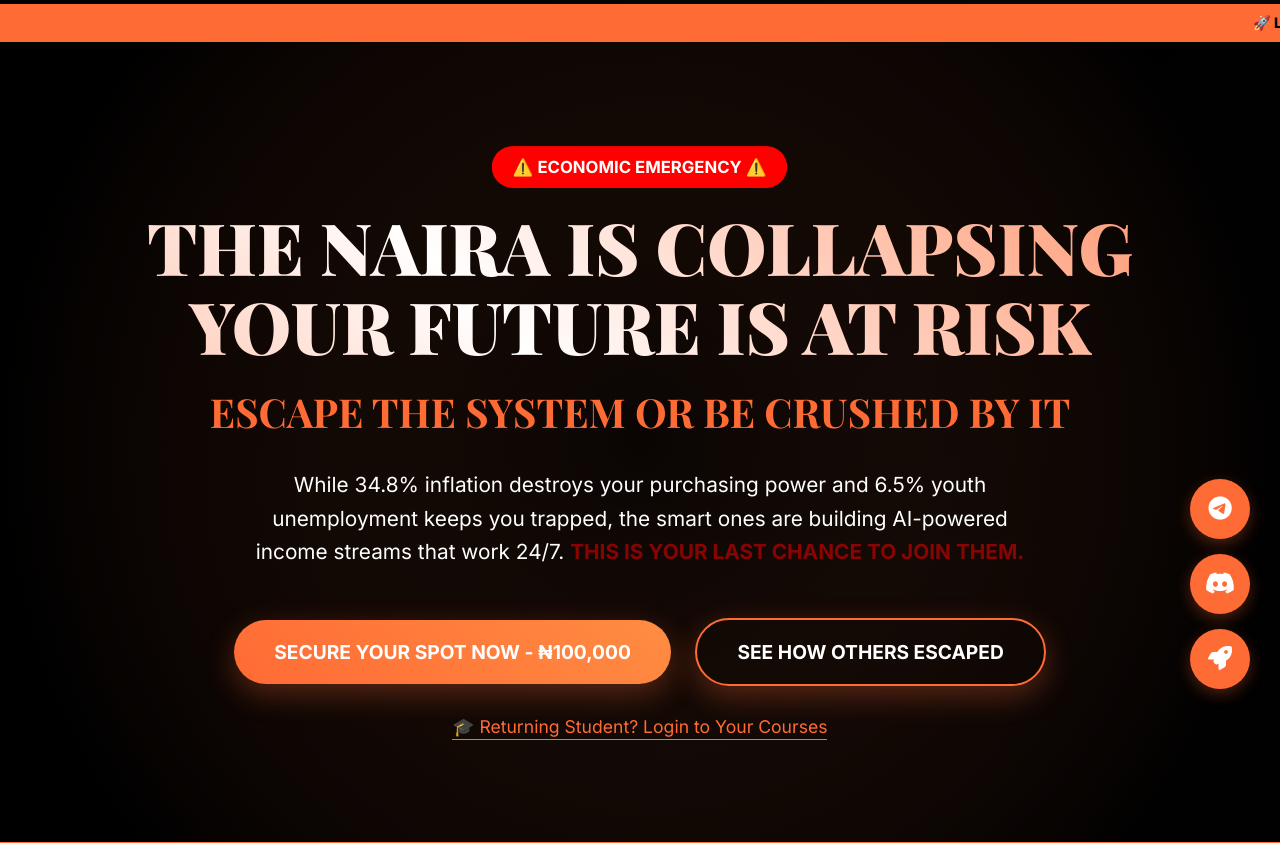
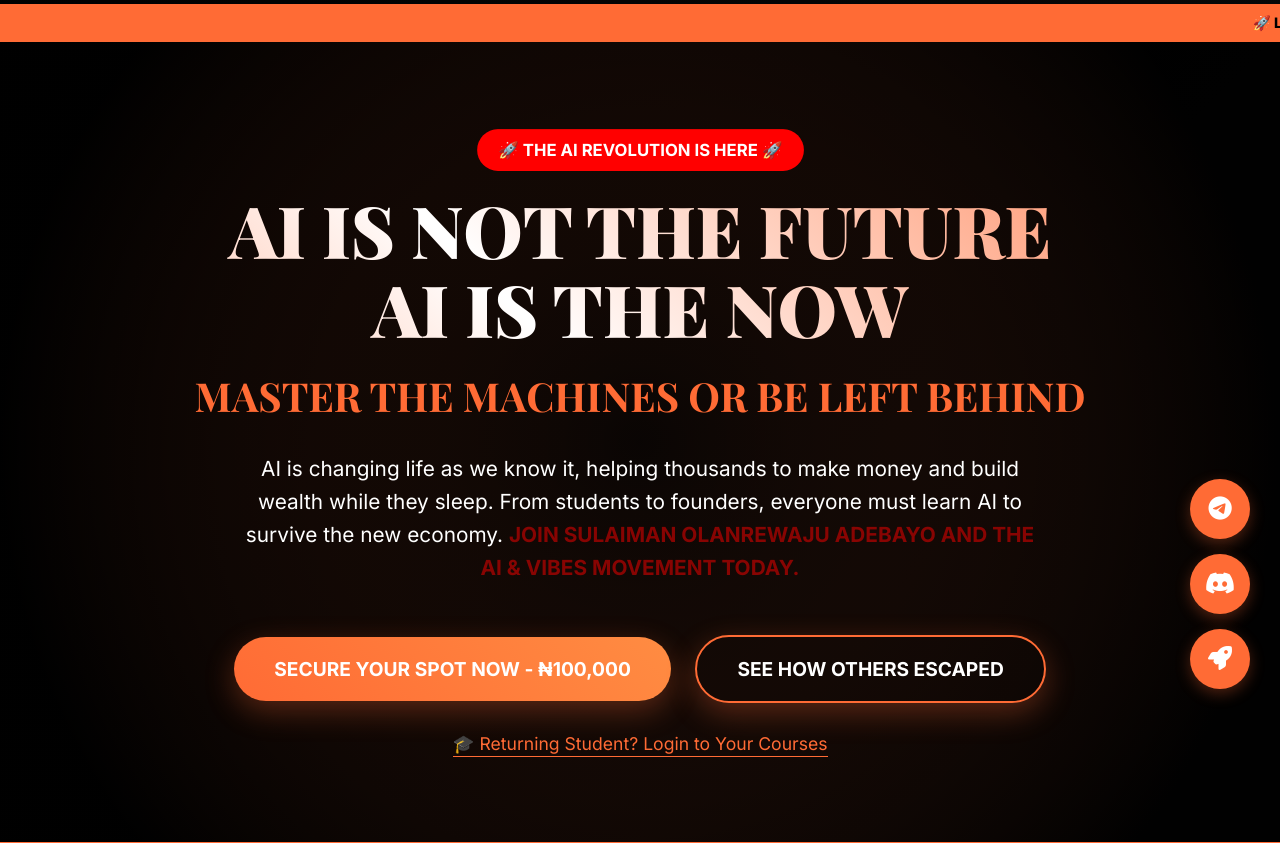
Before and after one commit to lanryweezy/vibes-university, a Flask app: page / in a window 1280 px wide. Shown: the part 66-909 px from the top of the page. Run offline with Flask 3, Linux system fonts and the light colour scheme.

Commit message:
Update hero section and social links to match brand identity
- Updated hero section text to 'AI is not the future, AI is the now' and 'Master the machines or be left behind'.
- Added specific branding for Sulaiman Olanrewaju Adebayo and the AI & Vibes movement.
- Updated social media links in the footer to point to @aiandvibes (Twitter), lanryweezy (IG/GitHub), and LinkedIn.
- Added direct links to the project repository in the footer.

Co-authored-by: lanryweezy <101323524+lanryweezy@users.noreply.github.com>

```diff
--- a/templates/index.html
+++ b/templates/index.html
@@ -671,10 +671,10 @@
     <section class="hero">
         <div class="container">
             <div class="hero-content">
-                <div class="warning-badge">⚠️ ECONOMIC EMERGENCY ⚠️</div>
-                <h1>THE NAIRA IS COLLAPSING<br>YOUR FUTURE IS AT RISK</h1>
-                <h2>ESCAPE THE SYSTEM OR BE CRUSHED BY IT</h2>
-                <p>While 34.8% inflation destroys your purchasing power and 6.5% youth unemployment keeps you trapped, the smart ones are building AI-powered income streams that work 24/7. <span class="urgency-text">This is your last chance to join them.</span></p>
+                <div class="warning-badge">🚀 THE AI REVOLUTION IS HERE 🚀</div>
+                <h1>AI IS NOT THE FUTURE<br>AI IS THE NOW</h1>
+                <h2>MASTER THE MACHINES OR BE LEFT BEHIND</h2>
+                <p>AI is changing life as we know it, helping thousands to make money and build wealth while they sleep. From students to founders, everyone must learn AI to survive the new economy. <span class="urgency-text">Join Sulaiman Olanrewaju Adebayo and the AI & Vibes movement today.</span></p>
 
                 <a href="{{ url_for('main_bp.pay') }}" class="cta-button">SECURE YOUR SPOT NOW - ₦100,000</a>
                 <a href="#courses" class="cta-button secondary">See How Others Escaped</a>
@@ -1088,19 +1088,19 @@
                     <h3>VIBES UNIVERSITY</h3>
                     <p>The last chance to escape Nigeria's economic collapse. Join thousands who chose freedom over poverty.</p>
                     <div class="social-links">
-                        <a href="https://t.me/vibesuniversity" target="_blank"><i class="fab fa-telegram"></i></a>
-                        <a href="https://discord.gg/vibesuniversity" target="_blank"><i class="fab fa-discord"></i></a>
-                        <a href="#"><i class="fab fa-whatsapp"></i></a>
-                        <a href="#"><i class="fab fa-instagram"></i></a>
+                        <a href="https://twitter.com/aiandvibes" target="_blank" title="Twitter"><i class="fab fa-twitter"></i></a>
+                        <a href="https://github.com/lanryweezy" target="_blank" title="GitHub"><i class="fab fa-github"></i></a>
+                        <a href="https://www.linkedin.com/in/sulaiman-olanrewaju-adebayo-b7b29612a/" target="_blank" title="LinkedIn"><i class="fab fa-linkedin-in"></i></a>
+                        <a href="https://instagram.com/lanryweezy" target="_blank" title="Instagram"><i class="fab fa-instagram"></i></a>
                     </div>
                 </div>
 
                 <div class="footer-section">
                     <h3>QUICK LINKS</h3>
+                    <p><a href="{{ url_for('blog_bp.list_blogs') }}">AI & Vibes Blog</a></p>
                     <p><a href="#courses">AI Courses</a></p>
                     <p><a href="#pricing">Pricing Plans</a></p>
-                    <p><a href="#testimonials">Success Stories</a></p>
-                    <p><a href="#">Income Calculator</a></p>
+                    <p><a href="https://github.com/lanryweezy" target="_blank">Project Repo</a></p>
                 </div>
 
                 <div class="footer-section">
```
